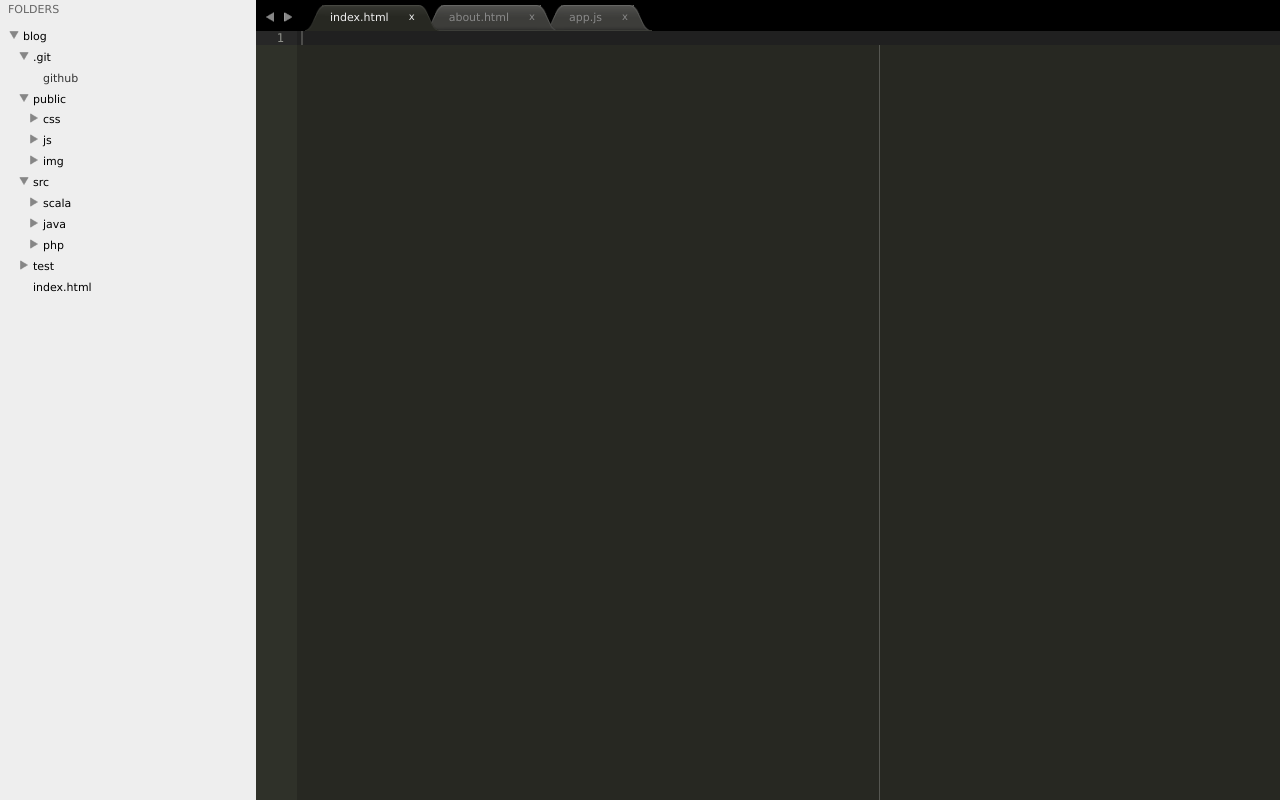
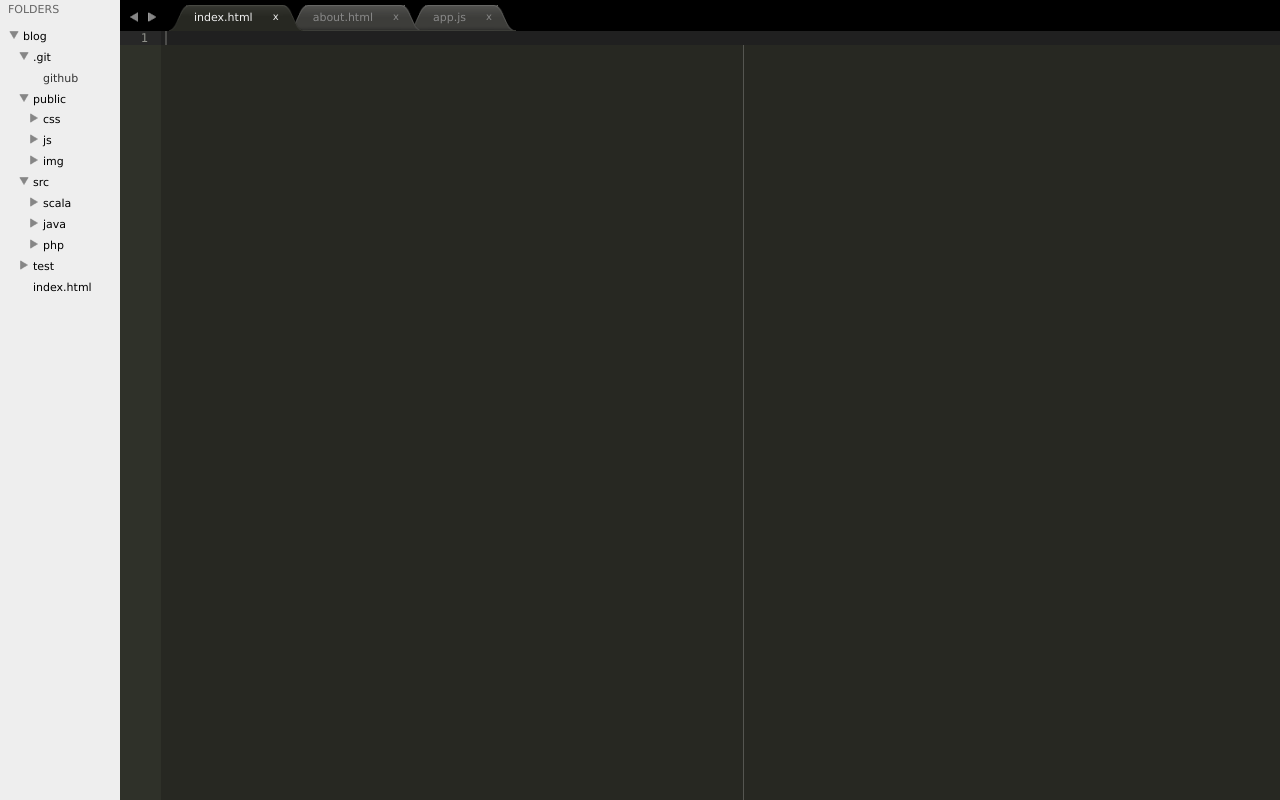
Before and after one commit to kaeawc/sublime.js, a plain HTML site: page index.html in a window 1280 px wide. Drawn offline with Linux system fonts and the light colour scheme.

Commit message:
set default width of folder tree to 120px

```diff
--- a/public/css/main.css
+++ b/public/css/main.css
@@ -24,8 +24,8 @@ a:active,a:hover {
   position: absolute;
   top: 0px;
   left: 0px;
-  width: 20%;
-  height: 100%;
+  right: 0px;
+  bottom: 0px;
   padding: 0px;
   background-color: #EEE;
 }
@@ -82,9 +82,9 @@ a:active,a:hover {
 #content-pane {
   position: absolute;
   top: 0px;
-  left: 20%;
-  width: 80%;
-  height: 100%;
+  left: 120px;
+  bottom: 0px;
+  right: 0px;
   background-color: #333;
 }
 
```
